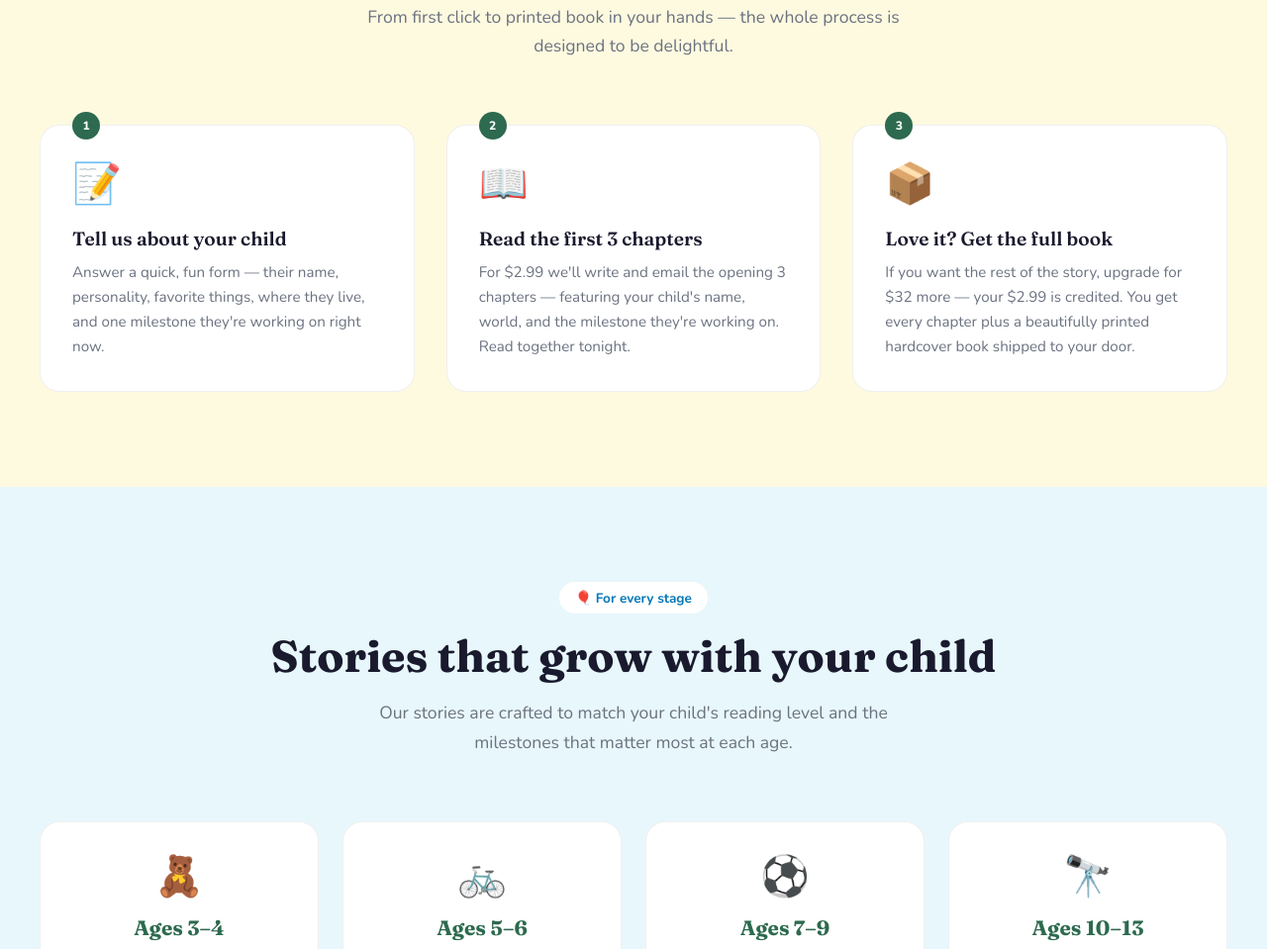
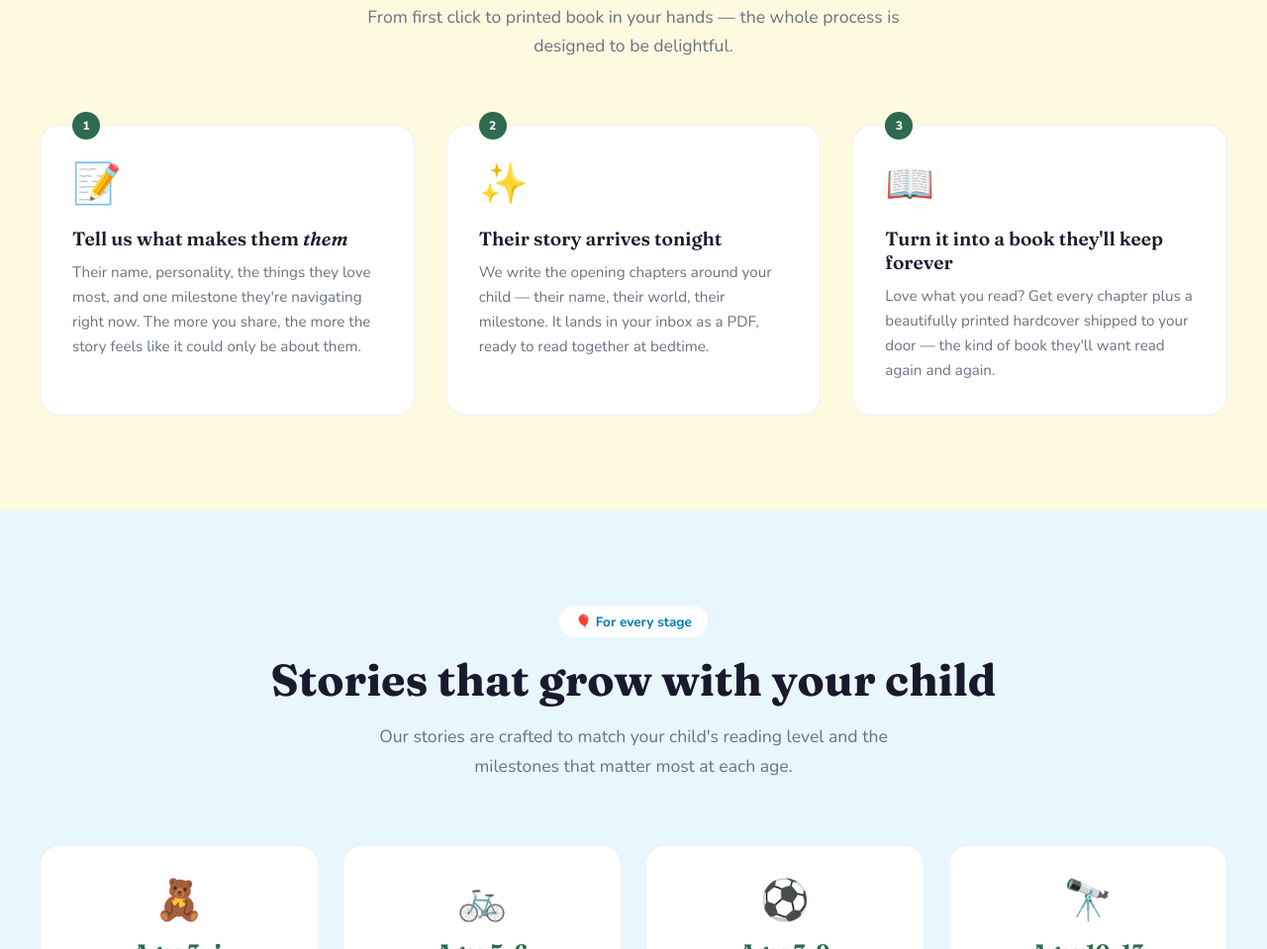
Before and after one commit to pdibari1/Growing_Minds, a website: page index.html in a window 1280 px wide. Shown: the part 1011-1970 px from the top of the page at 99% size. Drawn offline with nearby package versions, Linux system fonts and the light colour scheme.

Commit message:
Update index.html

```diff
--- a/index.html
+++ b/index.html
@@ -559,20 +559,20 @@
         <div class="step reveal">
           <div class="step-num">1</div>
           <div class="step-icon">📝</div>
-          <h3>Tell us about your child</h3>
-          <p>Answer a quick, fun form — their name, personality, favorite things, where they live, and one milestone they're working on right now.</p>
+          <h3>Tell us what makes them <em>them</em></h3>
+          <p>Their name, personality, the things they love most, and one milestone they're navigating right now. The more you share, the more the story feels like it could only be about them.</p>
         </div>
         <div class="step reveal" style="transition-delay:.1s">
           <div class="step-num">2</div>
-          <div class="step-icon">📖</div>
-          <h3>Read the first 3 chapters</h3>
-          <p>For $2.99 we'll write and email the opening 3 chapters — featuring your child's name, world, and the milestone they're working on. Read together tonight.</p>
+          <div class="step-icon">✨</div>
+          <h3>Their story arrives tonight</h3>
+          <p>We write the opening chapters around your child — their name, their world, their milestone. It lands in your inbox as a PDF, ready to read together at bedtime.</p>
         </div>
         <div class="step reveal" style="transition-delay:.2s">
           <div class="step-num">3</div>
-          <div class="step-icon">📦</div>
-          <h3>Love it? Get the full book</h3>
-          <p>If you want the rest of the story, upgrade for $32 more — your $2.99 is credited. You get every chapter plus a beautifully printed hardcover book shipped to your door.</p>
+          <div class="step-icon">📖</div>
+          <h3>Turn it into a book they'll keep forever</h3>
+          <p>Love what you read? Get every chapter plus a beautifully printed hardcover shipped to your door — the kind of book they'll want read again and again.</p>
         </div>
       </div>
     </div>
```
